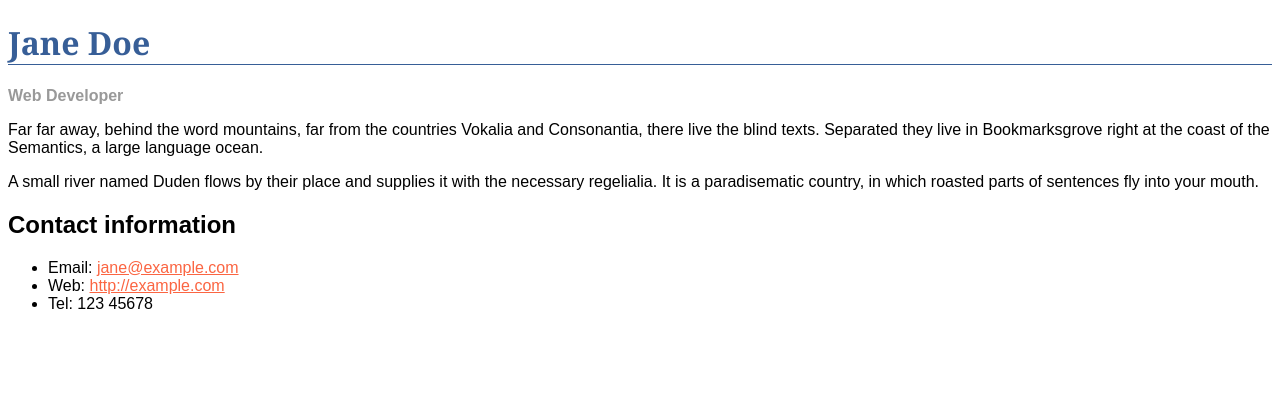
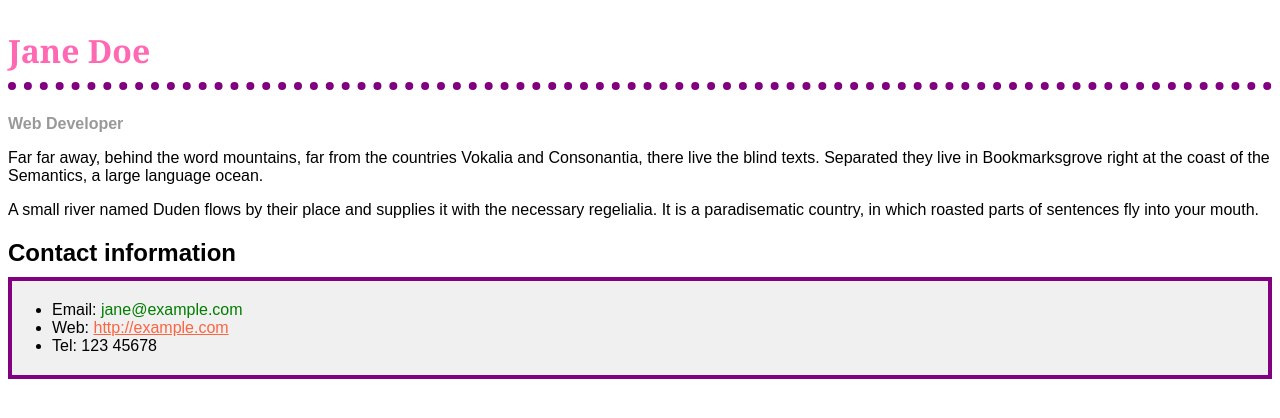
Before and after one commit to ShiftSad/EEP, a PHP site: page /biografia_inicio.html in a window 1280 px wide. Shown: the top 418 px of the page. Run offline with PHP 8.4, Linux system fonts and the light colour scheme.

Commit message:
Em estado bom o suficiente

```diff
--- a/Desenvolvimento Web/Tarefa-02/biografia_inicio.css
+++ b/Desenvolvimento Web/Tarefa-02/biografia_inicio.css
@@ -3,14 +3,29 @@ body {
 }
 
 h1 {
-  color: #375e97;
+  color: #FF69B4;
   font-size: 2em;
   font-family: Georgia, "Times New Roman", Times, serif;
-  border-bottom: 1px solid #375e97;
+  margin-bottom: 0;
+  padding-bottom: 15px;
+
+  position: relative;
+  display: inline-block;
+  width: 100%;
+}
+
+h1::after {
+  content: '';
+  display: block;
+  width: 100%;
+  margin-top: 10px;
+  border-bottom: 8px dotted #800080;
+  margin-bottom: 10px;
 }
 
 h2 {
   font-size: 1.5em;
+  margin-bottom: 10px;
 }
 
 .job-title {
@@ -26,3 +41,16 @@ a:visited {
 a:hover {
   text-decoration: none;
 }
+
+a.email {
+  color: #007E00;
+  text-decoration: none;
+}
+
+h2 + ul {
+  border: 4px solid #800080;
+  background-color: #f0f0f0;
+  padding: 20px;
+  padding-left: 40px;
+  margin-top: 5px;
+}
--- a/Desenvolvimento Web/Tarefa-02/biografia_inicio.html
+++ b/Desenvolvimento Web/Tarefa-02/biografia_inicio.html
@@ -23,7 +23,7 @@
 
   <h2>Contact information</h2>
   <ul>
-    <li>Email: <a href="mailto:jane@example.com">jane@example.com</a></li>
+    <li>Email: <a href="mailto:jane@example.com" class="email">jane@example.com</a></li>
     <li>Web: <a href="http://example.com">http://example.com</a></li>
     <li>Tel: 123 45678</li>
   </ul>
```
